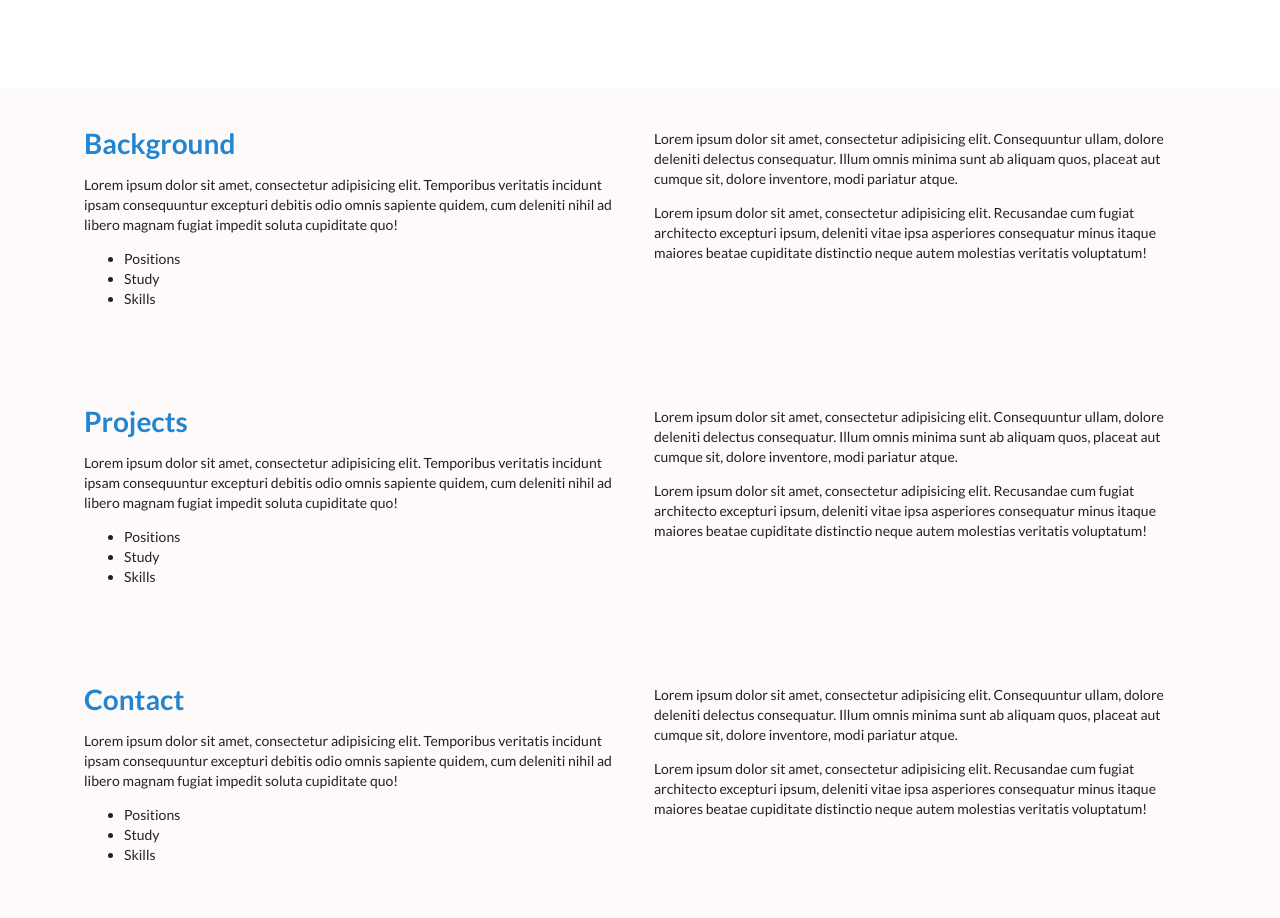
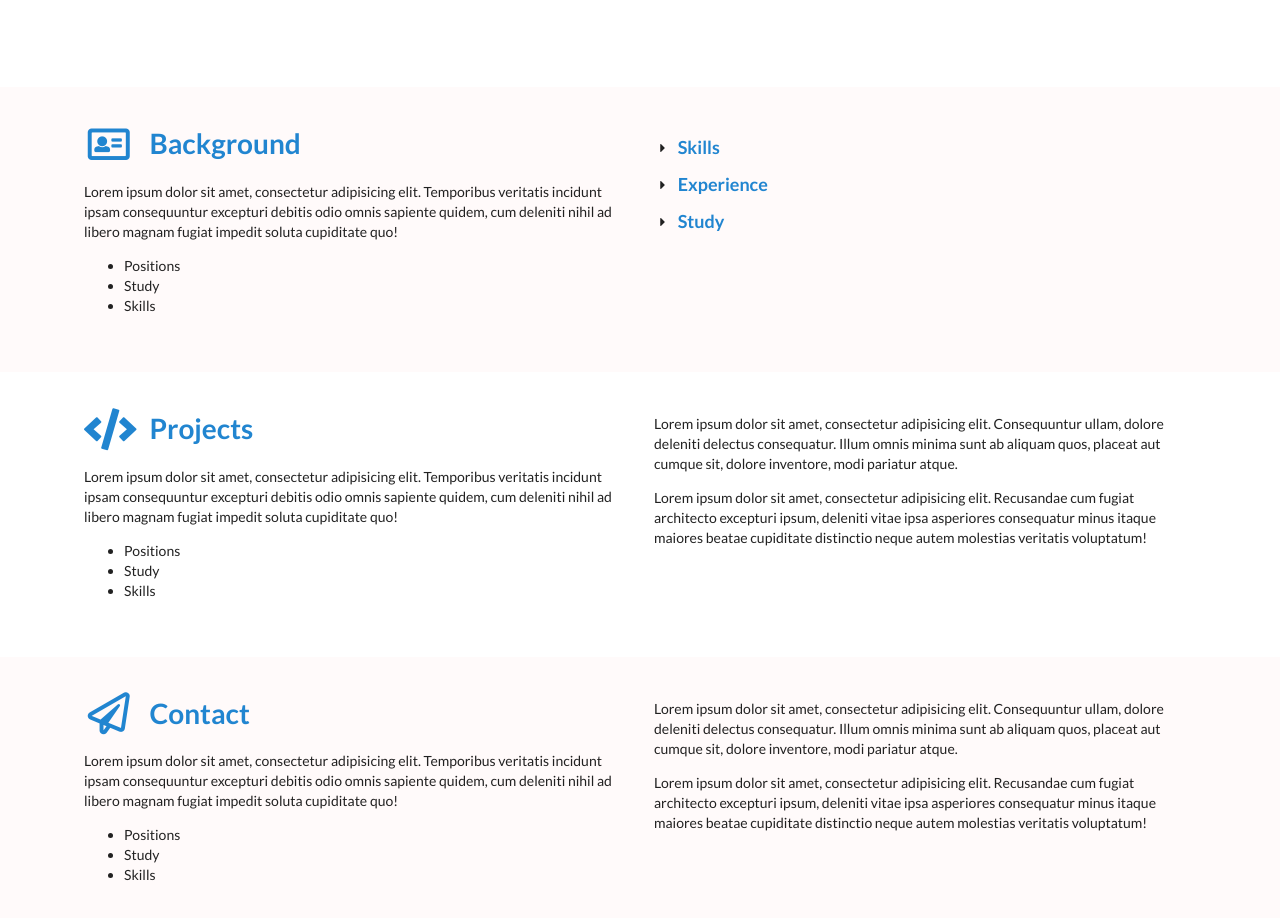
Before and after one commit to Tezza1/final_portfolio, a plain HTML site: page index.html in a window 1280 px wide. Shown: the part 560-1478 px from the top of the page. Drawn offline with nearby package versions, Linux system fonts and the light colour scheme.

Commit message:
added accordion

```diff
--- a/css/styles.css
+++ b/css/styles.css
@@ -35,7 +35,7 @@
 }
 
 .content-grey {
-    background-color: rgba(255,250,250, 0.9);
+    background-color: rgb(255,255,255);
 }
 
 #top-content-container {
--- a/index.html
+++ b/index.html
@@ -9,7 +9,6 @@
     <meta name="author" content="Terry Shenker">
     <link rel="shortcut icon" href="favicon.ico">
     <title>Terry Shenker- Portfolio</title>
-    <!-- TODO: favicon -->
     <link rel="stylesheet" href="https://cdnjs.cloudflare.com/ajax/libs/semantic-ui/2.4.1/semantic.min.css" />
     <link href="https://fonts.googleapis.com/css?family=Anton" rel="stylesheet">
     <link rel="stylesheet" href="css/styles.css">
@@ -34,7 +33,7 @@
     <!-- BACKGROUND -->
     <div class="ui two column doubling stackable grid container content-white" id="top-content-container">
         <div class="column">
-            <h1 class="ui blue header">Background</h1>
+            <h1 class="ui blue header"><i class="address card outline icon"></i> Background</h1>
             <p>Lorem ipsum dolor sit amet, consectetur adipisicing elit. Temporibus veritatis incidunt ipsam consequuntur excepturi debitis odio omnis sapiente quidem, cum deleniti nihil ad libero magnam fugiat impedit soluta cupiditate quo!</p>
             <ul>
                 <li>Positions</li>
@@ -43,15 +42,33 @@
             </ul>
         </div>
         <div class="column">
-            <p>Lorem ipsum dolor sit amet, consectetur adipisicing elit. Consequuntur ullam, dolore deleniti delectus consequatur. Illum omnis minima sunt ab aliquam quos, placeat aut cumque sit, dolore inventore, modi pariatur atque.</p>
-            <p>Lorem ipsum dolor sit amet, consectetur adipisicing elit. Recusandae cum fugiat architecto excepturi ipsum, deleniti vitae ipsa asperiores consequatur minus itaque maiores beatae cupiditate distinctio neque autem molestias veritatis voluptatum!</p>
+            <div class="ui accordion">
+                <div class="title">
+                    <i class="dropdown icon"></i> <span class="ui header blue medium">Skills</span>
+                </div>
+                <div class="content">
+                    <p class="transition hidden">A dog is a type of domesticated animal. Known for its loyalty and faithfulness, it can be found as a welcome guest in many households across the world.</p>
+                </div>
+                <div class="title">
+                    <i class="dropdown icon"></i> <span class="ui header blue medium">Experience</span>
+                </div>
+                <div class="content">
+                    <p class="transition hidden">There are many breeds of dogs. Each breed varies in size and temperament. Owners often select a breed of dog that they find to be compatible with their own lifestyle and desires from a companion.</p>
+                </div>
+                <div class="title">
+                    <i class="dropdown icon"></i> <span class="ui header blue medium">Study</span>
+                </div>
+                <div class="content">
+                    <p class="transition hidden">Three common ways for a prospective owner to acquire a dog is from pet shops, private owners, or shelters.</p>
+                </div>
+            </div>
         </div>
     </div>
 
     <!-- PROJECTS -->
     <div class="ui two column doubling stackable grid container content-grey" id="middle-content-container">
         <div class="column">
-            <h1 class="ui blue header">Projects</h1>
+            <h1 class="ui blue header"><i class="code icon"></i> Projects</h1>
             <p>Lorem ipsum dolor sit amet, consectetur adipisicing elit. Temporibus veritatis incidunt ipsam consequuntur excepturi debitis odio omnis sapiente quidem, cum deleniti nihil ad libero magnam fugiat impedit soluta cupiditate quo!</p>
             <ul>
                 <li>Positions</li>
@@ -68,7 +85,7 @@
     <!-- CONTACT -->
     <div class="ui two column doubling stackable grid container content-white" id="bottom-content-container">
         <div class="column">
-            <h1 class="ui blue header">Contact</h1>
+            <h1 class="ui blue header"><i class="paper plane outline icon"></i> Contact</h1>
             <p>Lorem ipsum dolor sit amet, consectetur adipisicing elit. Temporibus veritatis incidunt ipsam consequuntur excepturi debitis odio omnis sapiente quidem, cum deleniti nihil ad libero magnam fugiat impedit soluta cupiditate quo!</p>
             <ul>
                 <li>Positions</li>
@@ -88,6 +105,13 @@
             <p class="ui blue medium header center aligned">&copy; Terry Shenker 2019</p>
         </footer>
     </div>
+    <script src="https://code.jquery.com/jquery-3.3.1.min.js" integrity="sha256-FgpCb/KJQlLNfOu91ta32o/NMZxltwRo8QtmkMRdAu8=" crossorigin="anonymous"></script>
     <script src="https://cdnjs.cloudflare.com/ajax/libs/semantic-ui/2.4.1/semantic.min.js"></script>
+    <script language='javascript'>
+        $(document).ready(function(){
+            // initialize the accordion
+            $('.ui.accordion').accordion();
+        });
+    </script>
 </body>
 </html>
```
